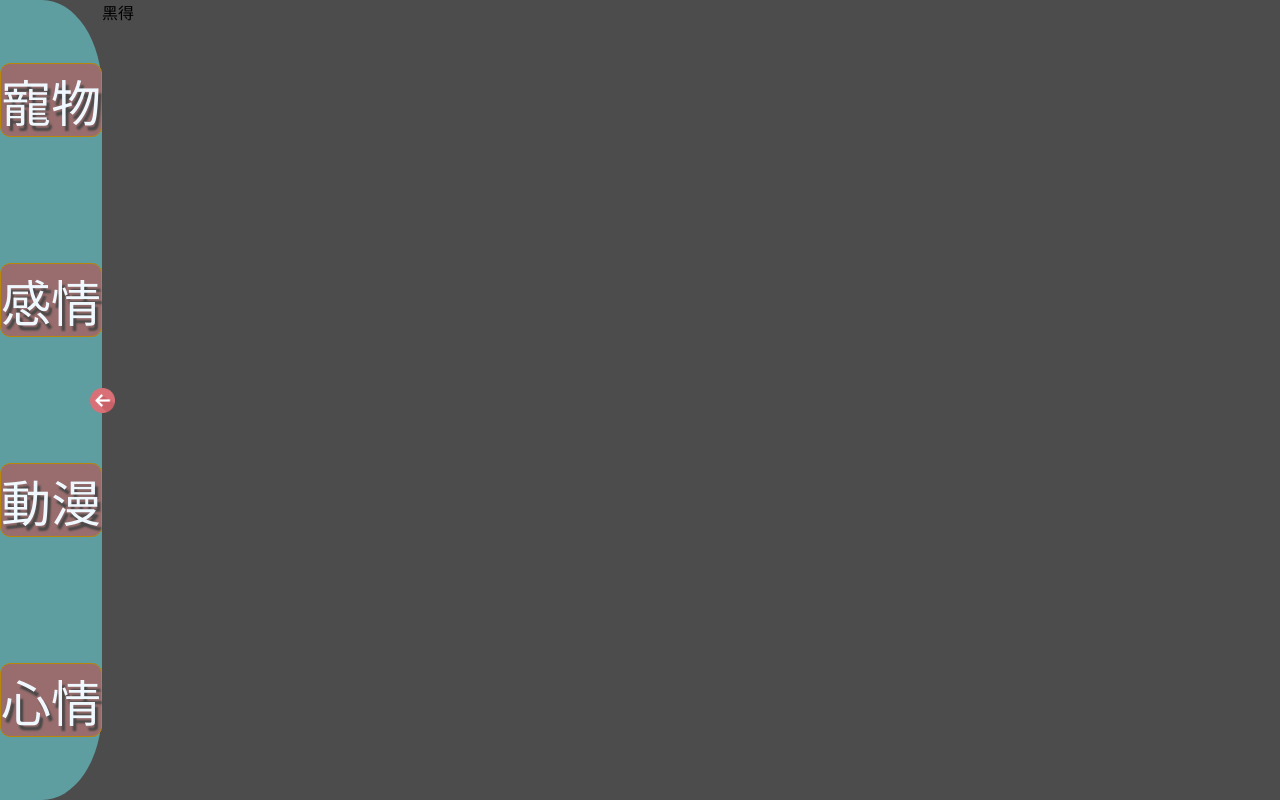
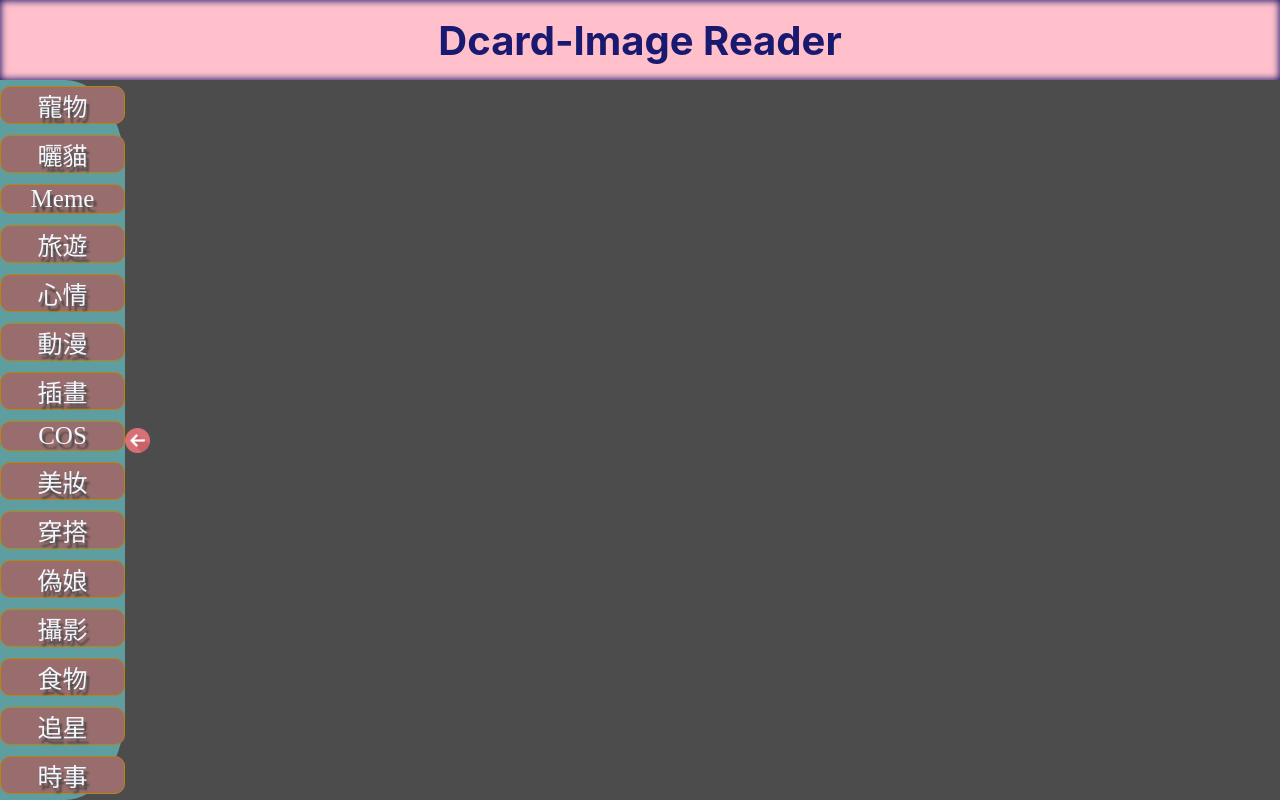
Before and after one commit to MingRay98/dcard-image, a React (Create React App) app: page / in a window 1280 px wide. Built offline with nearby package versions, Linux system fonts and the light colour scheme; what react-async-component would draw is missing.

Commit message:
調整樣式，新增多個看板

```diff
--- a/src/App.css
+++ b/src/App.css
@@ -1,6 +1,10 @@
 .container {
   background-color: rgb(0, 0, 0, 0.7);
   display: flex;
+  flex-wrap: wrap;
+  width: 100vw;
+  height: calc(100vh - 10vw);
+  min-height: 90vh;
 }
 
 .NavContainer {
@@ -15,9 +19,11 @@
 
 .NavBar {
   display: flex;
+  width: 15vw;
+  max-width: 125px;
   justify-content: space-around;
   flex-direction: column;
-  height: 100vh;
+  height: 90vh;
   position: relative;
 }
 
@@ -26,16 +32,17 @@
   background-image: url('./asset/back.png');
   width: 25px;
   height: 25px;
-  right: -13px;
+  right: -25px;
   background-size: contain;
 }
 
 .NavButton {
+  display: flex;
+  justify-content: center;
   font-family: '微軟正黑體';
   color: aliceblue;
-  font-size: 2rem;
   text-decoration: none;
-  font-size: 50px;
+  font-size: 25px;
   background-color: rgb(153, 109, 109);
   text-shadow: rgb(71, 71, 71) 3px 5px 2px;
   border: darkgoldenrod 0.5px solid;
@@ -49,6 +56,6 @@
 
 @media only screen and (max-width: 600px) {
   .NavButton {
-    font-size: 1.5rem;
+    font-size: 1rem;
   }
 }
--- a/src/App.js
+++ b/src/App.js
@@ -61,9 +61,20 @@
         <div className='NavBar' ref={intput => this.ref = intput}>
           <div className='closeButton' onClick={() => this.openMenu()} />
           <div className='NavButton' onClick={() => this.getTypes('pet')} >寵物</div>
-          <div className='NavButton' onClick={() => this.getTypes('relationship')}  >感情</div>
+          <div className='NavButton' onClick={() => this.getTypes('show_cats')} >曬貓</div>
+          <div className='NavButton' onClick={() => this.getTypes('meme')} >Meme</div>
+          <div className='NavButton' onClick={() => this.getTypes('travel')} >旅遊</div>
+          <div className='NavButton' onClick={() => this.getTypes('mood')} >心情</div>
           <div className='NavButton' onClick={() => this.getTypes('acg')} >動漫</div>
-          <div className='NavButton' onClick={() => this.getTypes('mood')} >心情</div>
+          <div className='NavButton' onClick={() => this.getTypes("illustration")} >插畫</div>
+          <div className='NavButton' onClick={() => this.getTypes('cosplay')} >COS</div>
+          <div className='NavButton' onClick={() => this.getTypes('makeup')} >美妝</div>
+          <div className='NavButton' onClick={() => this.getTypes('dressup')} >穿搭</div>
+          <div className='NavButton' onClick={() => this.getTypes("otokonoko")} >偽娘</div>
+          <div className='NavButton' onClick={() => this.getTypes("photography")} >攝影</div>
+          <div className='NavButton' onClick={() => this.getTypes("food")} >食物</div>
+          <div className='NavButton' onClick={() => this.getTypes("entertainer")} >追星</div>
+          <div className='NavButton' onClick={() => this.getTypes("trending")} >時事</div>
         </div>
       </div >
     )
@@ -73,12 +84,12 @@
     return (
       <Router>
         <StyleRoot>
+          {this.getHomePage()}
           <div className='container'>
             <div className='NavContainer'>
               {this.getNavbar()}
             </div>
             {this.getRedirect()}
-            {this.getHomePage()}
             {this.getPages()}
           </div>
         </StyleRoot>
--- a/src/component/header/index.jsx
+++ b/src/component/header/index.jsx
@@ -1,4 +1,7 @@
 import React, {Component} from 'react';
+import Radium from 'radium';
+import styles from './styles'
+
 class index extends Component {
   constructor(props) {
     super(props);
@@ -6,9 +9,9 @@
   }
   render() {
     return (
-      <div>黑得</div>
+      <div style={styles.container}>Dcard-Image Reader</div>
     );
   }
 }
 
-export default index;
+export default Radium(index);
--- a/src/component/header/styles.js
+++ b/src/component/header/styles.js
@@ -1,31 +1,20 @@
 export default {
   container:{
     display: 'flex',
-    width: '50vw',
-    height: '80vw',
-    borderRadius: '50px',
-    borderStyle: 'solid',
-    borderWidth: '2px',
+    width: '100vw',
+    height: '10vw',
+    maxHeight: '10vh',
     flexWrap: 'wrap',
     margin: 'auto',
-    justifyContent: 'space-around',
-    overflowY: 'auto',
-  },
-  loading:{
-    color: 'pink',
-  },
-  imageDiv:{
-    margin: '5%',
-    borderRadius: '50rem',
-    width: '200px',
-    height: '200px',
-    border: 'solid',
-    overflow: 'hidden',
-    display: 'flex',
-  },
-  imageContainer:{
-    width: 'auto',
-    height: '200px',
-    margin: 'auto',
+    fontSize: '40px',
+    justifyContent: 'center',
+    alignItems: 'center',
+    backgroundColor: 'pink',
+    color: 'midnightblue',
+    fontWeight: 'bold',
+    boxShadow: 'inset 0px 0px 7px 1px',
+    '@media only screen and (max-width: 550px)': {
+      fontSize: '24px',
+    },
   },
 }
--- a/src/component/image/index.jsx
+++ b/src/component/image/index.jsx
@@ -1,5 +1,5 @@
 import React, {Component} from "react";
-import Radium, {StyleRoot} from 'radium';
+import Radium from 'radium';
 import styles from './styles'
 
 class pet extends Component {
@@ -34,7 +34,7 @@
     this.getDcardAPIPost()
   }
 
-  getDcardAPIPost = (nextProps=this.props) => {
+  getDcardAPIPost = (nextProps = this.props) => {
     this.setState((ps) => ({...ps, items: [], loading: true}));
     const url = `https://www.dcard.tw/_api/forums/${nextProps.type}/posts?popular=true`
     console.log(url)
@@ -66,7 +66,6 @@
       <div style={styles.container}>
         {loading && <div style={styles.loading} >Loading...</div>}
         {!loading && error && <div>Error: {error.message}</div>}
-        {console.log(items)}
         {!loading && !error && items && !items[0].error && items[0].map(post =>
           <div style={styles.postContainer} key={post.createdAt}>
             <div style={styles.postTitle} key={post.id} onClick={() => window.open(`https://www.dcard.tw/f/${this.props.type}/p/${post.id}`)} target="_blank">
@@ -75,13 +74,13 @@
             {post.media.map(imgData =>
               <div>
                 <div key={imgData.url} style={styles.imageDiv}>
-                  <a href={imgData.url} target="_blank">
+                  <a style={{display: 'flex'}} href={imgData.url} target="_blank">
                     <img style={styles.imageContainer} alt="" src={imgData.url} />
                   </a>
                 </div>
-                <div style={{display: 'none', position: 'absolute'}}>{post.excerpt}</div>
               </div>
             )}
+            {!!!post.media === false && <div style={styles.postExcerpt} >{post.excerpt}... <div style={{color: 'red'}} onClick={()=>alert('騙你的，你要點標題')}>(閱覽全部)</div></div>}
           </div>)}
       </div>
     );
--- a/src/component/image/styles.js
+++ b/src/component/image/styles.js
@@ -1,8 +1,8 @@
 export default {
   container: {
     display: 'flex',
-    width: '75vw',
-    height: '100vh',
+    width: '85vw',
+    height: '90vh',
     flexWrap: 'wrap',
     margin: 'auto',
     justifyContent: 'space-around',
@@ -20,12 +20,12 @@
     flexWrap: 'wrap',
     justifyContent: 'space-around',
     backgroundColor: 'wheat',
-    margin: '5%',
+    margin: '2%',
     borderRadius: '50px',
     width: '100%',
     ':hover': {
       boxShadow: '-5px 9px 14px 0px black',
-    }
+    },
   },
   postTitle: {
     width: 'inherit',
@@ -42,19 +42,18 @@
   },
   imageDiv: {
     margin: '5% 0',
-    borderRadius: '3rem',
+    borderRadius: '1rem',
     width: 'auto',
     maxWidth: '60vw',
     height: '25vw',
     border: 'solid',
     overflow: 'hidden',
-    display: 'flex',
-    justifyContent: 'center',
     ':hover': {
       boxShadow: '-5px 9px 14px 0px black',
     },
     '@media only screen and (max-width: 550px)': {
-      height: '50vw',
+      width: 'auto',
+      height: 'auto',
     },
   },
   imageContainer: {
@@ -62,7 +61,12 @@
     height: '25vw',
     margin: 'auto',
     '@media only screen and (max-width: 550px)': {
-      height: '50vw',
+      height: '65vw',
     }
-  },
+  },postExcerpt:{
+    margin: '0 5% 5% 5%',
+    fontSize: '125%',
+    fontFamily: '微軟正黑體',
+    fontWeight: 'bold',
+  }
 }
```
